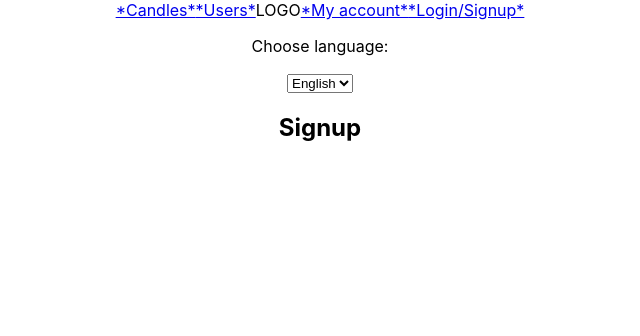
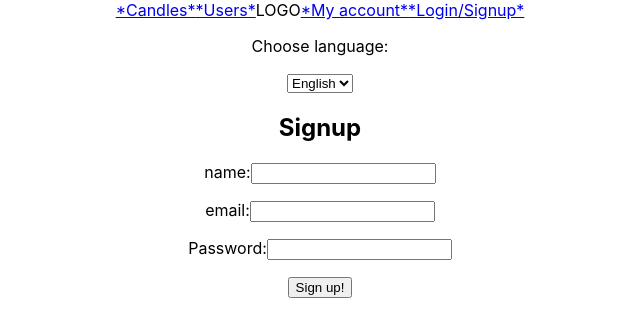
Before and after one commit to WojciechLisCode/candles-agora-frontend, a React (Create React App) app: page /signup in a window 1280 px wide. Shown: the top 336 px of the page, without its empty margins (320-960 px from the left). Built offline with nearby package versions, Linux system fonts and the light colour scheme; no server answers.

Commit message:
signup page added

```diff
--- a/src/pages/Login.js
+++ b/src/pages/Login.js
@@ -52,6 +52,12 @@ export default function Login() {
         </p>
         <button type="submit">Login</button>
       </form>
+      <div>
+        <p>or</p>
+        <p>
+          <Link to="/signup">Create new user</Link>
+        </p>
+      </div>
     </div>
   );
 }
--- a/src/pages/Signup.js
+++ b/src/pages/Signup.js
@@ -1,11 +1,58 @@
-import React from "react";
-
+import React, { useState, useEffect } from "react";
+import { useDispatch, useSelector } from "react-redux";
 import { Link } from "react-router-dom";
 
+import { signup } from "../store/actions/meUser";
+
 export default function Signup() {
+  const dispatch = useDispatch();
+
+  const [email, setEmail] = useState("");
+  const [name, setName] = useState("");
+  const [password, setPassword] = useState("");
+
+  function submitForm(event) {
+    event.preventDefault();
+
+    dispatch(signup(name, email, password));
+  }
+
   return (
     <div>
       <h2>Signup</h2>
+      <form onSubmit={submitForm}>
+        <p>
+          name:
+          <input
+            type="text"
+            value={name}
+            onChange={(e) => {
+              setName(e.target.value);
+            }}
+          ></input>
+        </p>
+        <p>
+          email:
+          <input
+            type="text"
+            value={email}
+            onChange={(e) => {
+              setEmail(e.target.value);
+            }}
+          ></input>
+        </p>
+        <p>
+          Password:
+          <input
+            type="passord"
+            value={password}
+            onChange={(e) => {
+              setPassword(e.target.value);
+            }}
+          ></input>
+        </p>
+        <button type="submit">Sign up!</button>
+      </form>
     </div>
   );
 }
--- a/src/store/actions/meUser.js
+++ b/src/store/actions/meUser.js
@@ -57,3 +57,22 @@ export const getUserWithStoredToken = () => {
     }
   };
 };
+
+export const signup = (name, email, password, isArtist) => {
+  return async (dispatch, getState) => {
+    try {
+      const response = await axios.post(`${apiUrl}/users/signup`, {
+        name,
+        email,
+        password,
+      });
+      dispatch(loginSuccess(response.data));
+    } catch (error) {
+      if (error.response) {
+        console.log(error.response.data.message);
+      } else {
+        console.log(error.message);
+      }
+    }
+  };
+};
```
